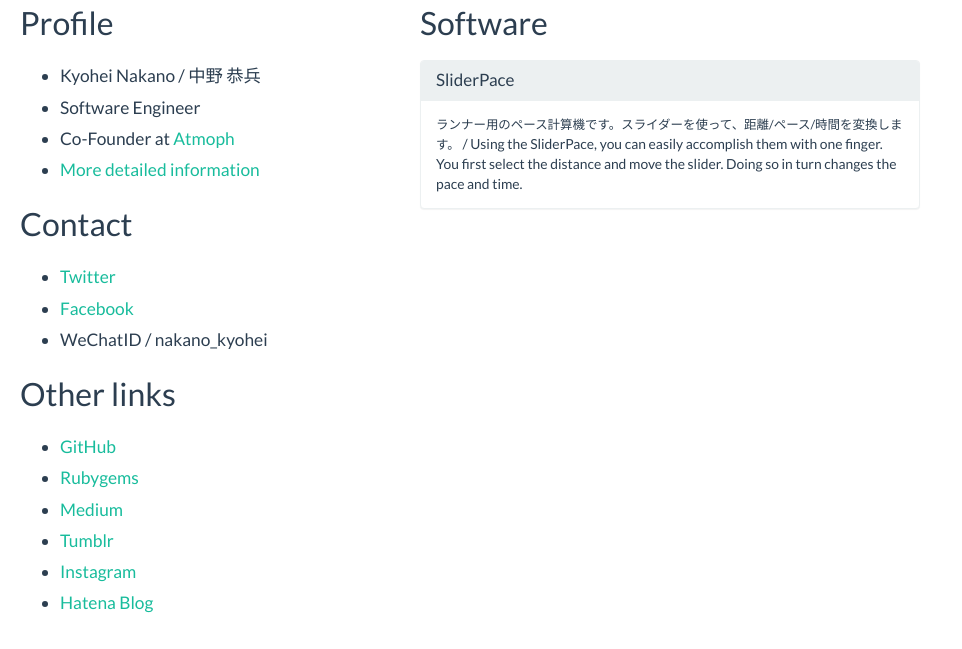
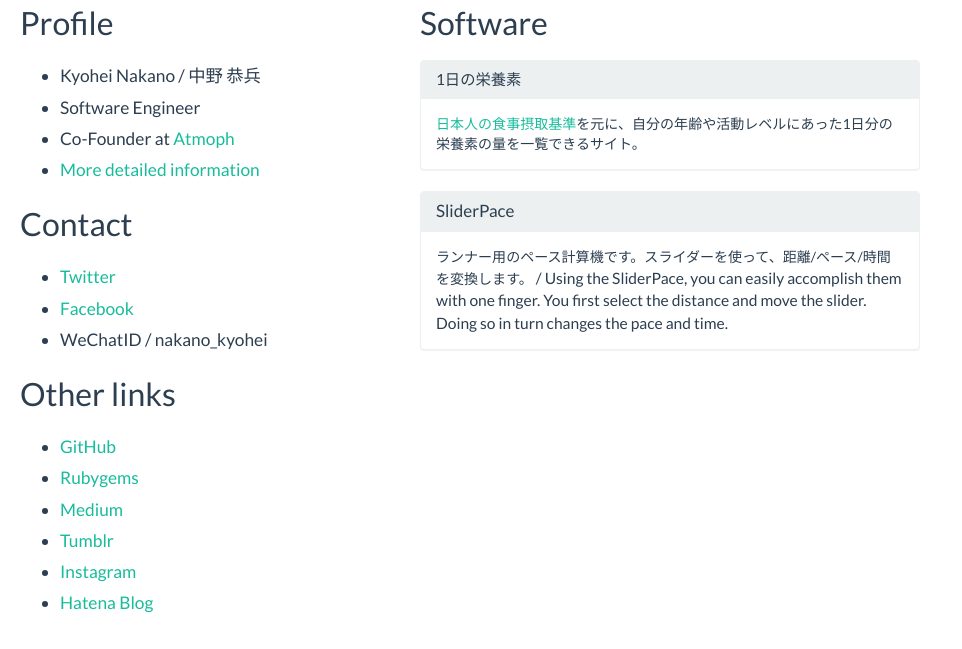
Before and after one commit to bonar/bonar_jp, a plain HTML site: page index.html in a window 1280 px wide. Shown: the part 159-808 px from the top of the page, without its empty margins (0-962 px from the left). Drawn offline with Linux system fonts and the light colour scheme.

Commit message:
add food elite app link

```diff
--- a/index.html
+++ b/index.html
@@ -42,7 +42,7 @@ body {
   width: 500px;
 }
 .panel-body {
-  font-size: 0.8em;
+  font-size: 0.9em;
 }
 
 h1 {
@@ -92,6 +92,15 @@ ul {
 
       <div class="panel panel-default">
         <div class="panel-heading">
+          <h3 class="panel-title"><a class="multibyte" target="app" href="http://bonar.github.io/food-elite/#/">1日の栄養素</a></h3>
+        </div>
+        <div class="panel-body">
+          <span class="multibyte"><a target="mhlw" href="http://www.mhlw.go.jp/bunya/kenkou/syokuji_kijyun.html">日本人の食事摂取基準</a>を元に、自分の年齢や活動レベルにあった1日分の栄養素の量を一覧できるサイト。</span>
+        </div>
+      </div>
+
+      <div class="panel panel-default">
+        <div class="panel-heading">
           <h3 class="panel-title"><a target="itunes" href="https://itunes.apple.com/us/app/sliderpace/id937845433?mt=8&uo=4">SliderPace</a></h3>
         </div>
         <div class="panel-body"><span class="multibyte">
```
